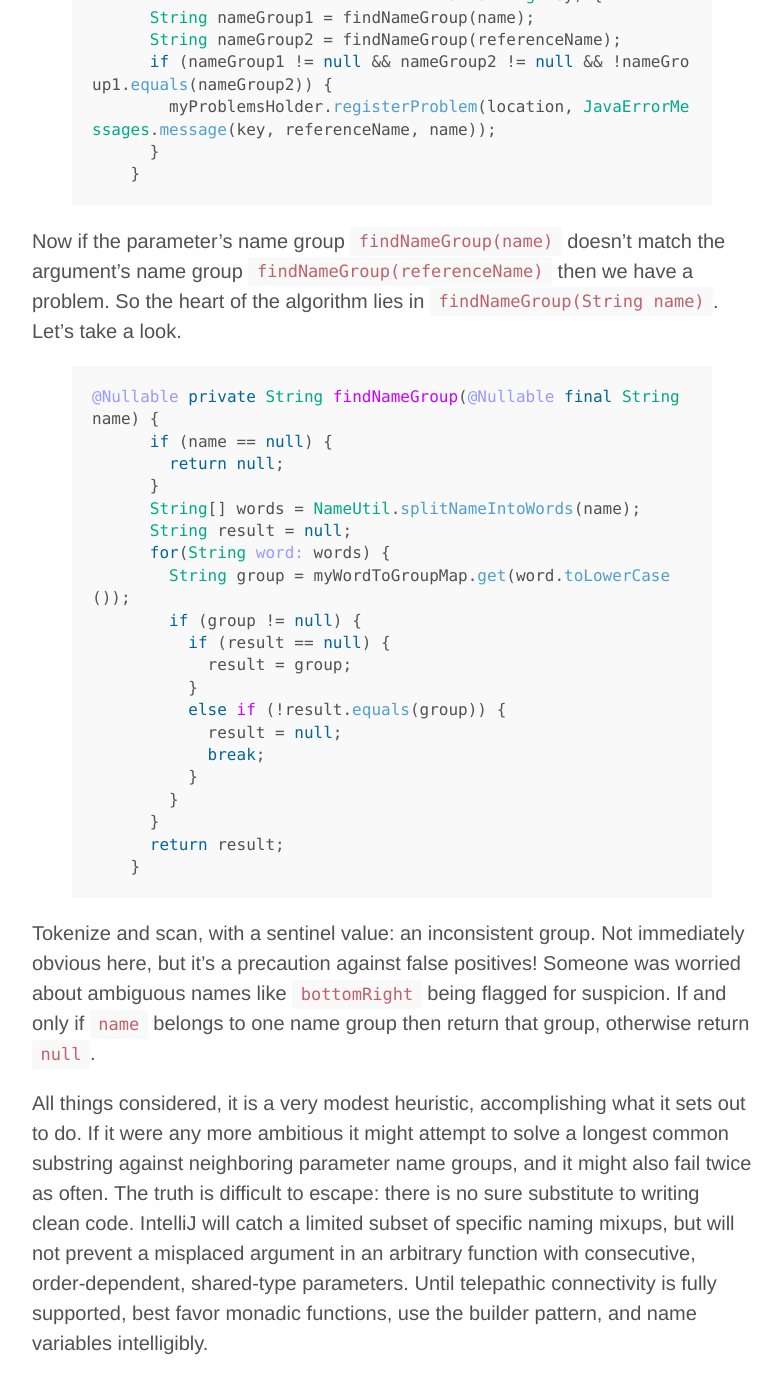
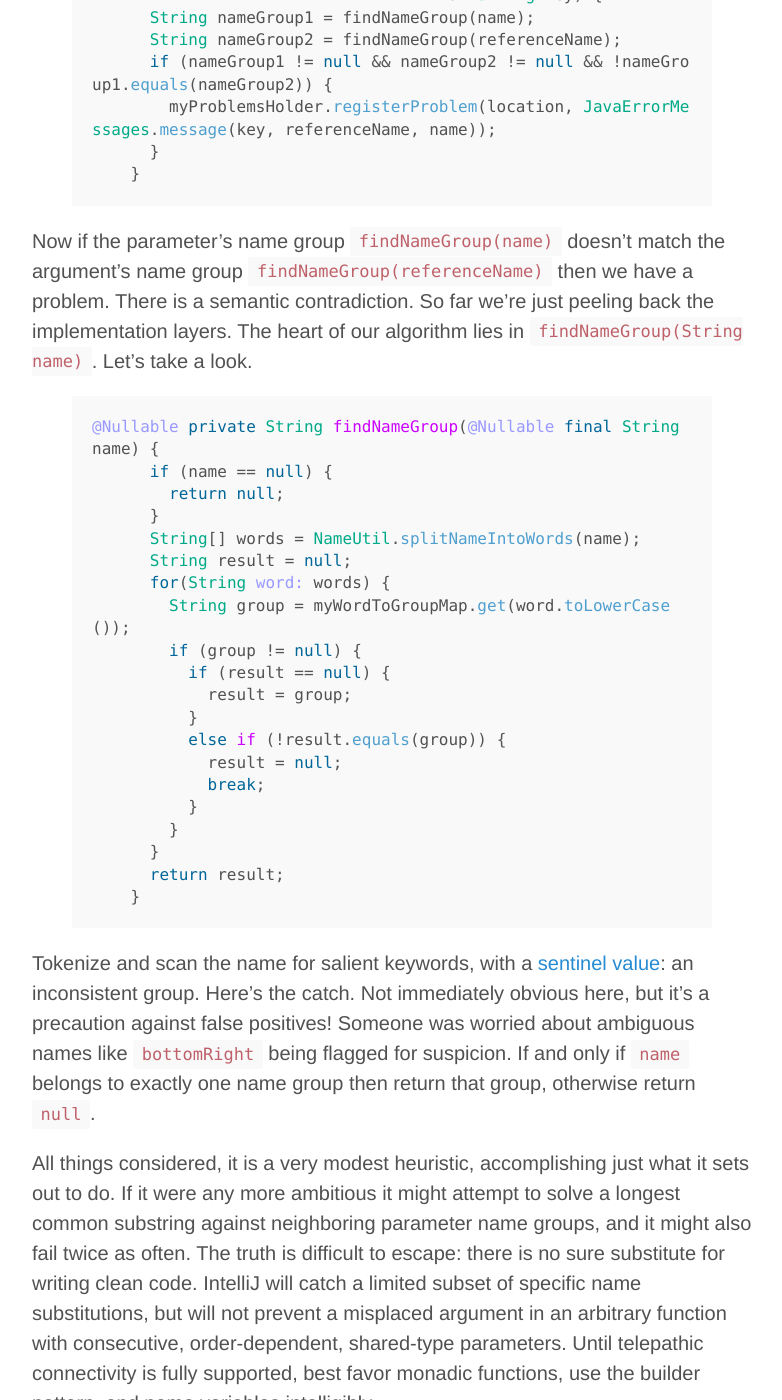
Before and after one commit to breandan/breandan.github.io, a Jekyll site: the page built from _posts/2014-04-20-intellij-inspections.md, in a window 1280 px wide and 1400 px high, scrolled down 2526 px. Shown: the whole window, without its empty margins (248-1030 px from the left). Built offline with Jekyll 4.4.1, drawn with Linux system fonts in a browser that asks for light colours; Markdown is read by kramdown in place of the engine named in the settings; some of the changed text lies outside the part shown.

Commit message:
clarify some things, add further reading

````diff
--- a/_posts/2014-04-20-intellij-inspections.md
+++ b/_posts/2014-04-20-intellij-inspections.md
@@ -69,7 +69,7 @@
     }
 {% endhighlight %}
 
-Now if the parameter’s name group ```findNameGroup(name)``` doesn’t match the argument’s name group ```findNameGroup(referenceName)``` then we have a problem. So the heart of the algorithm lies in ```findNameGroup(String name)```. Let’s take a look.
+Now if the parameter’s name group ```findNameGroup(name)``` doesn’t match the argument’s name group ```findNameGroup(referenceName)``` then we have a problem. There is a semantic contradiction. So far we're just peeling back the implementation layers. The heart of our algorithm lies in ```findNameGroup(String name)```. Let’s take a look.
 
 {% highlight java %}
 
@@ -95,6 +95,12 @@
     }
 {% endhighlight %}
 
-Tokenize and scan, with a sentinel value: an inconsistent group. Not immediately obvious here, but it’s a precaution against false positives! Someone was worried about ambiguous names like ```bottomRight``` being flagged for suspicion. If and only if ```name``` belongs to one name group then return that group, otherwise return ```null```.
+Tokenize and scan the name for salient keywords, with a [sentinel value](http://en.wikipedia.org/wiki/Sentinel_value): an inconsistent group. Here's the catch. Not immediately obvious here, but it’s a precaution against false positives! Someone was worried about ambiguous names like ```bottomRight``` being flagged for suspicion. If and only if ```name``` belongs to exactly one name group then return that group, otherwise return ```null```.
 
-All things considered, it is a very modest heuristic, accomplishing what it sets out to do. If it were any more ambitious it might attempt to solve a longest common substring against neighboring parameter name groups, and it might also fail twice as often. The truth is difficult to escape: there is no sure substitute to writing clean code. IntelliJ will catch a limited subset of specific naming mixups, but will not prevent a misplaced argument in an arbitrary function with consecutive, order-dependent, shared-type parameters. Until telepathic connectivity is fully supported, best favor monadic functions, use the builder pattern, and name variables intelligibly.
+All things considered, it is a very modest heuristic, accomplishing just what it sets out to do. If it were any more ambitious it might attempt to solve a longest common substring against neighboring parameter name groups, and it might also fail twice as often. The truth is difficult to escape: there is no sure substitute for writing clean code. IntelliJ will catch a limited subset of specific name substitutions, but will not prevent a misplaced argument in an arbitrary function with consecutive, order-dependent, shared-type parameters. Until telepathic connectivity is fully supported, best favor monadic functions, use the builder pattern, and name variables intelligibly.
+
+Further Reading
+
+Martin, Robert C. (2009) "Clean Code, A Handbook of Agile Software Craftsmanship." Chapter 3, pp. 40-43. Function Arguments.
+
+[IntelliJ IDEA Architectural Overview - PSI Elements](http://confluence.jetbrains.com/display/IDEADEV/IntelliJ+IDEA+Architectural+Overview#IntelliJIDEAArchitecturalOverview-PsiElements)
````
Also changed, not shown: other parts of _posts/2014-04-20-intellij-inspections.md (+1 -1 lines).
